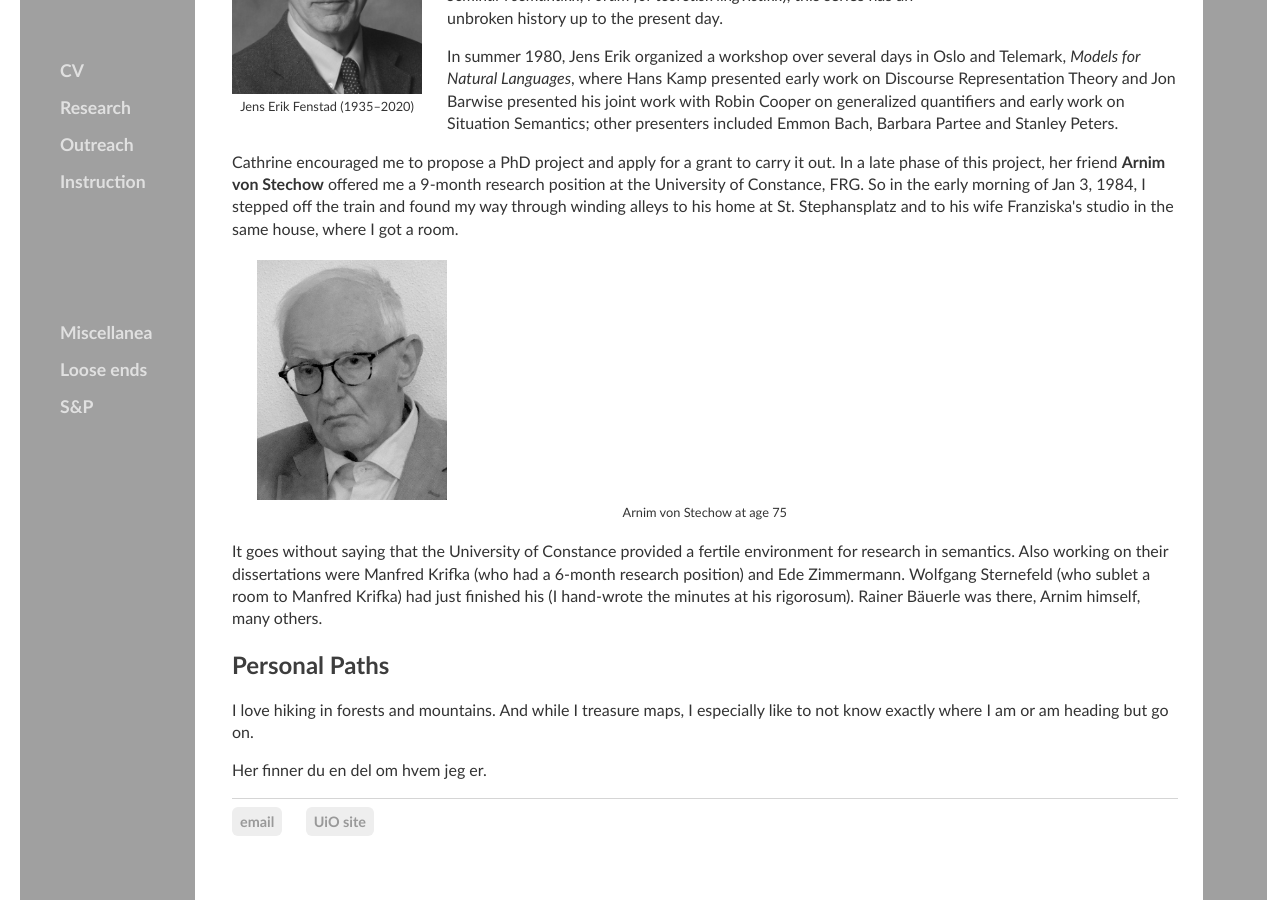
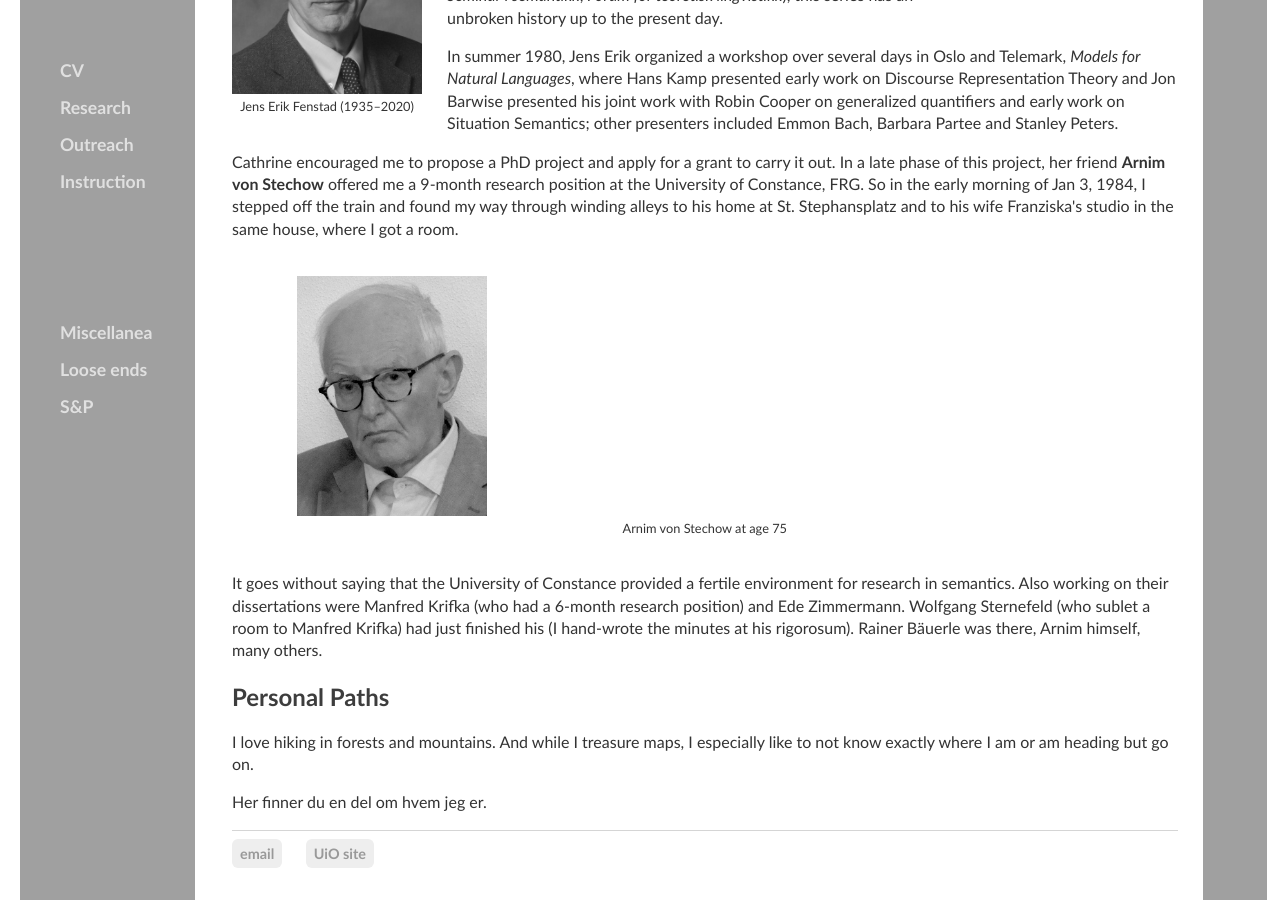
Before and after one commit to kjelljs/kjelljs.github.io, a Jekyll site: the page built from about/index.html, in a window 1280 px wide and 900 px high, scrolled down 907 px. Built offline with Jekyll 4.4.1, drawn with Linux system fonts in a browser that asks for light colours.

Commit message:
Update index.html

```diff
--- a/about/index.html
+++ b/about/index.html
@@ -26,7 +26,7 @@ figcaption {
 	<p>Montague Grammar was quite new to Cathrine too. She was introduced to it by <b>Jens Erik Fenstad</b>, professor of mathematical logic at the University of Oslo, who started a cross-departmental seminar series on natural language in 1976 together with philosophy professor Dagfinn Føllesdal and psychology professor Ragnar Rommetveit. Under varying names (<i>Seminar i lingvistikk</i>, <i>Seminar i datalingvistikk</i>, <i>Seminar i semantikk</i>, <i>Forum for teoretisk lingvistikk</i>), this series has an unbroken history up to the present day.</p>
 <p>In summer 1980, Jens Erik organized a workshop over several days in Oslo and Telemark, <i>Models for Natural Languages</i>, where Hans Kamp presented early work on Discourse Representation Theory and Jon Barwise presented his joint work with Robin Cooper on generalized quantifiers and early work on Situation Semantics; other presenters included Emmon Bach, Barbara Partee and Stanley Peters.</p>
 	<p>Cathrine encouraged me to propose a PhD project and apply for a grant to carry it out. In a late phase of this project, her friend <b>Arnim von Stechow</b> offered me a 9-month research position at the University of Constance, FRG. So in the early morning of Jan 3, 1984, I stepped off the train and found my way through winding alleys to his home at St. Stephansplatz and to his wife Franziska's studio in the same house, where I got a room.</p>
-	<div style="float:middle;"><figure class="midfig"><img style="height:240px;" src="/pics/Arnim2.jpg"><figcaption>Arnim von Stechow at age 75</figcaption></figure></div>
+	<div  class="midfig"><figure><img style="height:240px;" src="/pics/Arnim2.jpg"><figcaption>Arnim von Stechow at age 75</figcaption></figure></div>
 	<p>It goes without saying that the University of Constance provided a fertile environment for research in semantics. Also working on their dissertations were Manfred Krifka (who had a 6-month research position) and Ede Zimmermann. Wolfgang Sternefeld (who sublet a room to Manfred Krifka) had just finished his (I hand-wrote the minutes at his rigorosum). Rainer Bäuerle was there, Arnim himself, many others. </p>
 	<h2 id="priv">Personal Paths</h2>
 	<p>I love hiking in forests and mountains. And while I treasure maps, I especially like to not know exactly where I am or am heading but go on.</p>
```
